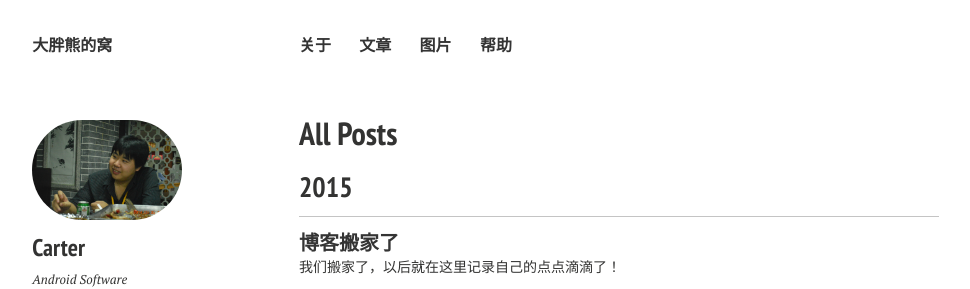
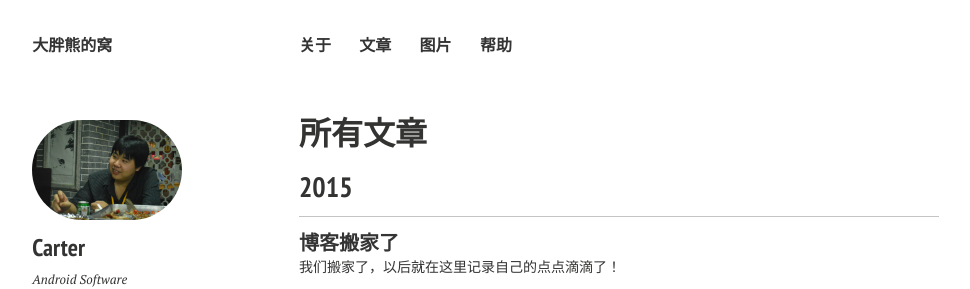
Before and after one commit to tongtong68/tongtong68.github.io, a Jekyll site: the page built from posts/index.md, in a window 1280 px wide. Shown: the top 289 px of the page, without its empty margins (21-991 px from the left). Built offline with Jekyll 4.4.1, drawn with Linux system fonts in a browser that asks for light colours; nearby versions of some CDN libraries.

Commit message:
update the blog.

```diff
--- a/posts/index.md
+++ b/posts/index.md
@@ -1,5 +1,5 @@
 ---
 layout: post-index
-title: All Posts
+title: 所有文章
 excerpt: "A List of Posts"
 ---
```
